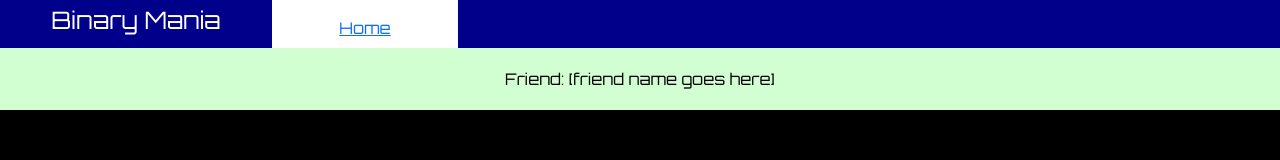
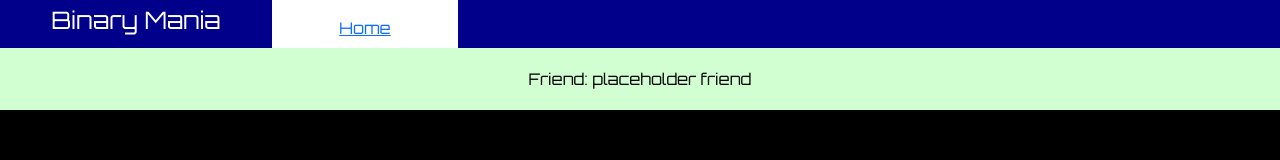
Before and after one commit to GogoDiamondz/binary-mania, a React (Vite) app: page /play in a window 1280 px wide. Shown: the top 160 px of the page. Built offline with nearby package versions, Linux system fonts and the light colour scheme.

Commit message:
enable friend play button

```diff
--- a/src/friends/friends.jsx
+++ b/src/friends/friends.jsx
@@ -1,10 +1,12 @@
 import React from 'react';
+import { useNavigate } from "react-router-dom";
 
 import './friends.css';
 
 import { Player } from './player';
 
 export function Friends(props) {
+    const navigate = useNavigate();
     const userName = props.userName;
     const [friends, setFriends] = React.useState([]);
     const [onlinePlayers, setOnlinePlayers] = React.useState([]);
@@ -29,6 +31,7 @@ export function Friends(props) {
     function handlePlay(friendName) {
         // Logic to start a game with the selected friend
         console.log(`Starting a game with ${friendName}`);
+        navigate("/play", { state: { friendName } });
     }
 
     function handleFriendRequest(playerName) {
--- a/src/play/play.jsx
+++ b/src/play/play.jsx
@@ -1,4 +1,5 @@
 import React from 'react';
+import { useLocation } from "react-router-dom";
 
 import './play.css';
 
@@ -6,8 +7,9 @@ import { Game } from './game';
 import { Players } from './players';
 
 export function Play(props) {
+  const location = useLocation();
   const userName = props.userName;
-  const friendName = props.friendName || "[friend name goes here]"; // TODO: make multiplayer functionality linked from friends page
+  const friendName = location.state?.friendName || 'placeholder friend';
   const [gameOver, setGameOver] = React.useState(false);
   const [winner, setWinner] = React.useState(null);
 
@@ -16,6 +18,7 @@ export function Play(props) {
     setWinner(winner);
   }
 
+  //TODO: add options for singleplayer or multiplayer
   return (
       <main className="play-main">
         <Players
```
Lines whose indentation alone changed are shown as unchanged.
